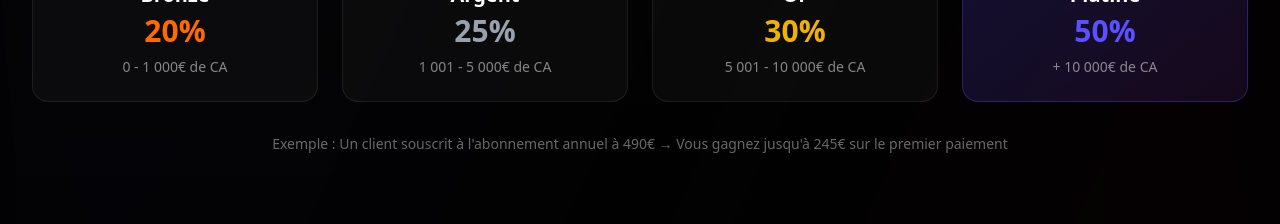
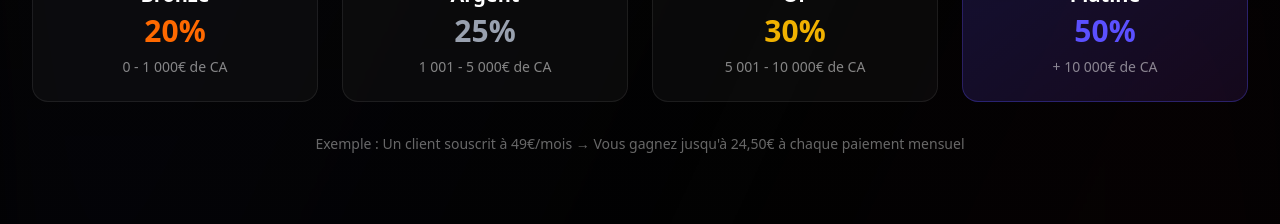
Before and after one commit to Sweily-fr/newbi-partenaire, a Next.js app: page / in a window 1280 px wide. Shown: the part 1020-1244 px from the top of the page. Built offline with nearby package versions, Linux system fonts and the light colour scheme; no server answers.

Commit message:
commission à chaque paiement

```diff
--- a/app/page.tsx
+++ b/app/page.tsx
@@ -89,7 +89,7 @@ export default function Home() {
           </div>
 
           <p className="text-center text-white/40 text-sm mt-8">
-            Exemple : Un client souscrit à l&apos;abonnement annuel à 490€ → Vous gagnez jusqu&apos;à 245€ sur le premier paiement
+            Exemple : Un client souscrit à 49€/mois → Vous gagnez jusqu&apos;à 24,50€ à chaque paiement mensuel
           </p>
         </section>
 
```
